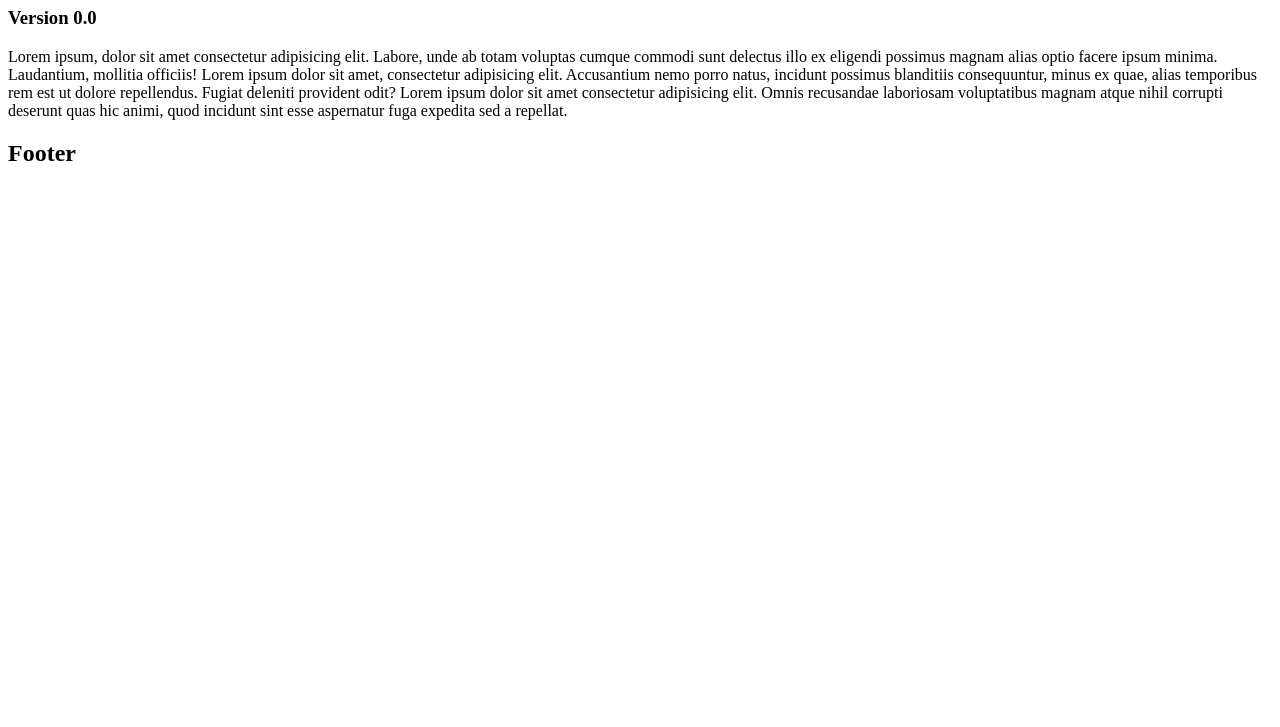
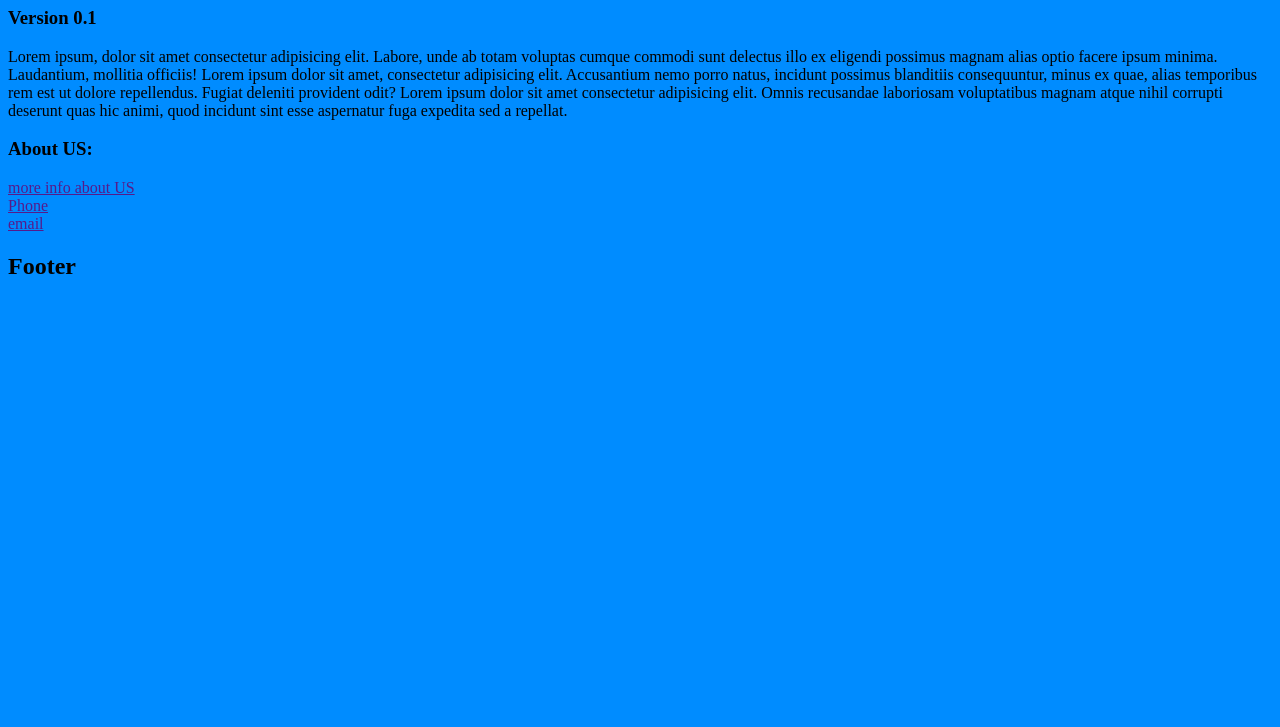
Before and after one commit to AssadullahKeyanosh/Web, a plain HTML site: page index.html in a window 1280 px wide. Shown: the part 73-800 px from the top of the page. Drawn offline with Linux system fonts and the light colour scheme.

Commit message:
Version 0.1

```diff
--- a/index.html
+++ b/index.html
@@ -6,12 +6,19 @@
     <meta name="viewport" content="width=device-width, initial-scale=1.0">
     <title>Document</title>
 </head>
-<body>
+<body style="background-color: rgb(0, 140, 255);">
     <h1>Home Page</h1>
-    <h3>Version 0.0</h3>
+    <h3>Version 0.1</h3>
     Lorem ipsum, dolor sit amet consectetur adipisicing elit. Labore, unde ab totam voluptas cumque commodi sunt delectus illo ex eligendi possimus magnam alias optio facere ipsum minima. Laudantium, mollitia officiis!
     Lorem ipsum dolor sit amet, consectetur adipisicing elit. Accusantium nemo porro natus, incidunt possimus blanditiis consequuntur, minus ex quae, alias temporibus rem est ut dolore repellendus. Fugiat deleniti provident odit?
     Lorem ipsum dolor sit amet consectetur adipisicing elit. Omnis recusandae laboriosam voluptatibus magnam atque nihil corrupti deserunt quas hic animi, quod incidunt sint esse aspernatur fuga expedita sed a repellat.
-    <h2>Footer</h2>
+
+    <h3>About US:</h3>
+    <a href="">more info about US</a>
+    <br><a href="">Phone</a>
+   <br> <a href="">email</a>
+   <h2>Footer</h2>
+
+
 </body>
 </html>
```
